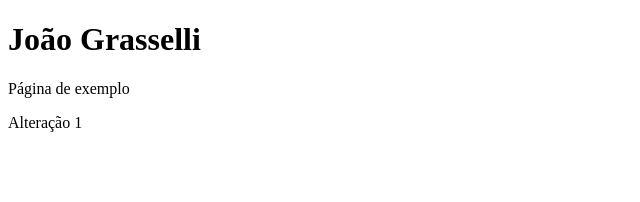
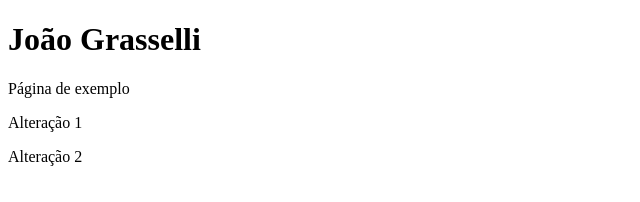
Before and after one commit to JoaoGrasselli/pratica-git, a plain HTML site: page index.html in a window 1280 px wide. Shown: the full height of the page, 0-640 px from the left. Drawn offline with Linux system fonts and the light colour scheme.

Commit message:
Segunda alteração

```diff
--- a/index.html
+++ b/index.html
@@ -10,5 +10,7 @@
     <p>Página de exemplo</p>
 
     <p>Alteração 1</p>
+
+    <p>Alteração 2</p>
 </body>
 </html>
```
